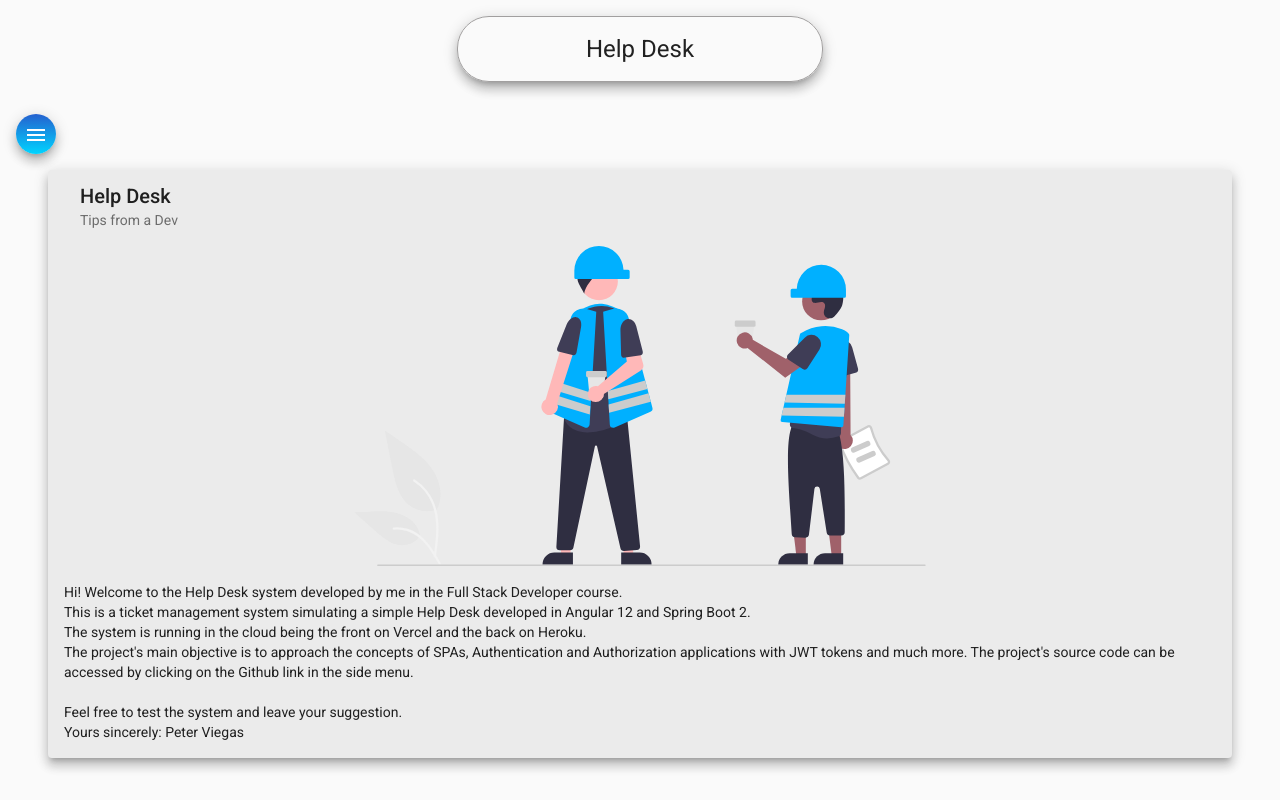
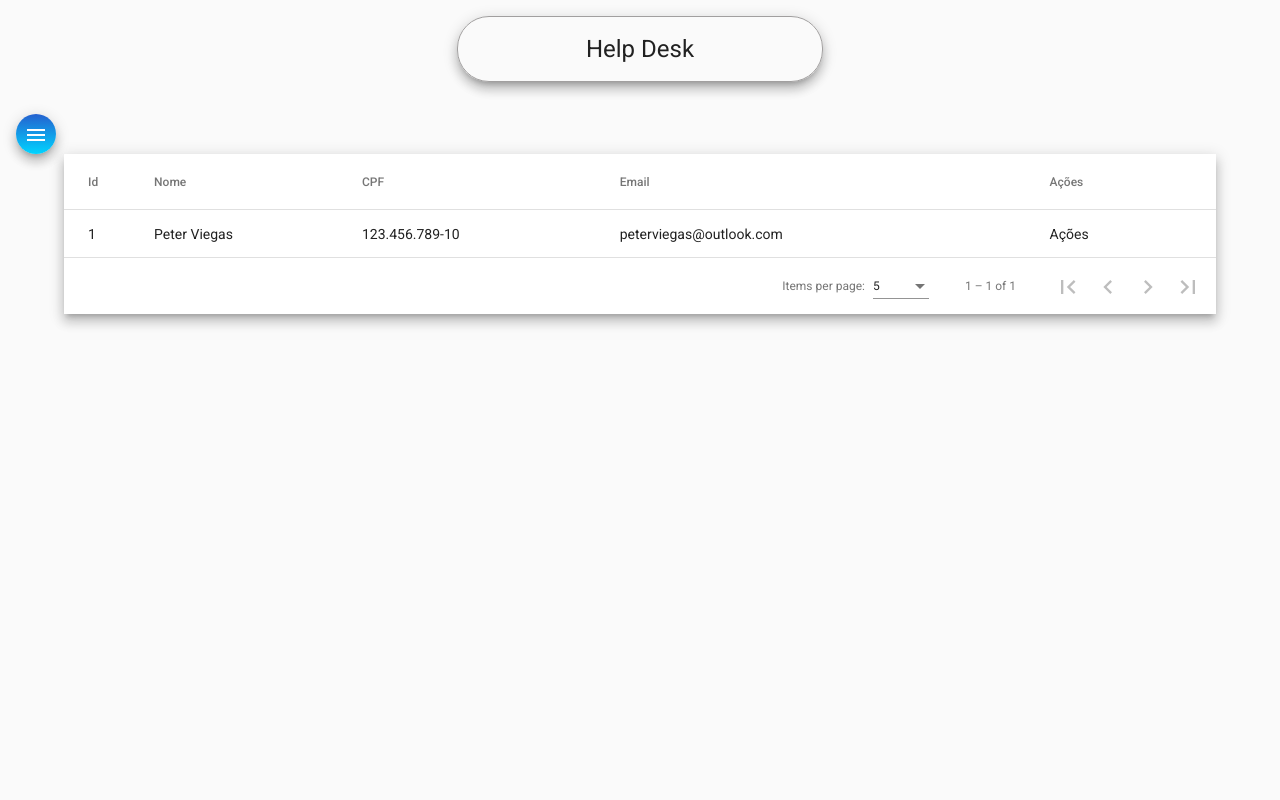
Before and after one commit to peterviegas/helpdesk-front, an Angular app: page /tecnicos in a window 1280 px wide. Before the commit this address led to /home. Built offline with nearby package versions, Linux system fonts and the light colour scheme.

Commit message:
HTML and CSS from Home component

```diff
--- a/src/app/components/nav/nav.component.ts
+++ b/src/app/components/nav/nav.component.ts
@@ -11,7 +11,7 @@
   constructor(private router: Router) { }
 
   ngOnInit(): void {
-    this.router.navigate(['home'])
+    this.router.navigate(['tecnicos'])
   }
 
 }
--- a/src/app/components/tecnico/tecnico-list/tecnico-list.component.css
+++ b/src/app/components/tecnico/tecnico-list/tecnico-list.component.css
@@ -0,0 +1,8 @@
+.container {
+    width: 90%;
+    margin: auto;
+}
+
+table {
+    width: 100%;
+}
--- a/src/app/components/tecnico/tecnico-list/tecnico-list.component.html
+++ b/src/app/components/tecnico/tecnico-list/tecnico-list.component.html
@@ -1 +1,37 @@
-<p>tecnico-list works!</p>
+<div class="container">
+    <div class="mat-elevation-z8">
+        <table mat-table [dataSource]="dataSource">
+
+            <ng-container matColumnDef="position">
+                <th mat-header-cell *matHeaderCellDef> Id </th>
+                <td mat-cell *matCellDef="let element"> {{element.id}} </td>
+            </ng-container>
+
+            <ng-container matColumnDef="name">
+                <th mat-header-cell *matHeaderCellDef> Nome </th>
+                <td mat-cell *matCellDef="let element"> {{element.nome}} </td>
+            </ng-container>
+
+            <ng-container matColumnDef="weight">
+                <th mat-header-cell *matHeaderCellDef> CPF </th>
+                <td mat-cell *matCellDef="let element"> {{element.cpf}} </td>
+            </ng-container>
+
+            <ng-container matColumnDef="symbol">
+                <th mat-header-cell *matHeaderCellDef> Email </th>
+                <td mat-cell *matCellDef="let element"> {{element.email}} </td>
+            </ng-container>
+
+            <ng-container matColumnDef="acoes">
+                <th mat-header-cell *matHeaderCellDef> Ações </th>
+                <td mat-cell *matCellDef="let element"> Ações </td>
+            </ng-container>
+
+            <tr mat-header-row *matHeaderRowDef="displayedColumns"></tr>
+            <tr mat-row *matRowDef="let row; columns: displayedColumns;"></tr>
+        </table>
+
+        <mat-paginator [pageSizeOptions]="[5, 10, 20]" showFirstLastButtons aria-label="Select page of periodic elements">
+        </mat-paginator>
+    </div>
+</div>
--- a/src/app/components/tecnico/tecnico-list/tecnico-list.component.ts
+++ b/src/app/components/tecnico/tecnico-list/tecnico-list.component.ts
@@ -1,4 +1,9 @@
-import { Component, OnInit } from '@angular/core';
+import { Component, OnInit, ViewChild } from '@angular/core';
+
+import { MatTableDataSource } from '@angular/material/table';
+import { MatPaginator } from '@angular/material/paginator';
+import { Tecnico } from './../../../models/tecnico';
+
 
 @Component({
   selector: 'app-tecnico-list',
@@ -7,9 +12,30 @@
 })
 export class TecnicoListComponent implements OnInit {
 
+  ELEMENT_DATA: Tecnico[] = [
+    {
+      id: 1,
+      nome: 'Peter Viegas',
+      cpf: '123.456.789-10',
+      email: 'peterviegas@outlook.com',
+      senha: '123',
+      perfis: ['0'],
+      dataCriacao: '15/08/2022'
+    }
+  ]
+
+  displayedColumns: string[] = ['position', 'name', 'weight', 'symbol', 'acoes'];
+  dataSource = new MatTableDataSource<Tecnico>(this.ELEMENT_DATA);
+
   constructor() { }
 
   ngOnInit(): void {
   }
 
+  @ViewChild(MatPaginator) paginator: MatPaginator;
+
+  ngAfterViewInit() {
+    this.dataSource.paginator = this.paginator;
+  }
+
 }
--- /dev/null
+++ b/src/app/models/tecnico.ts
@@ -0,0 +1,9 @@
+export interface Tecnico{
+    id?: any;
+    nome: string;
+    cpf: string;
+    email: string;
+    senha: string;
+    perfis: string[];
+    dataCriacao: any;
+}
```
